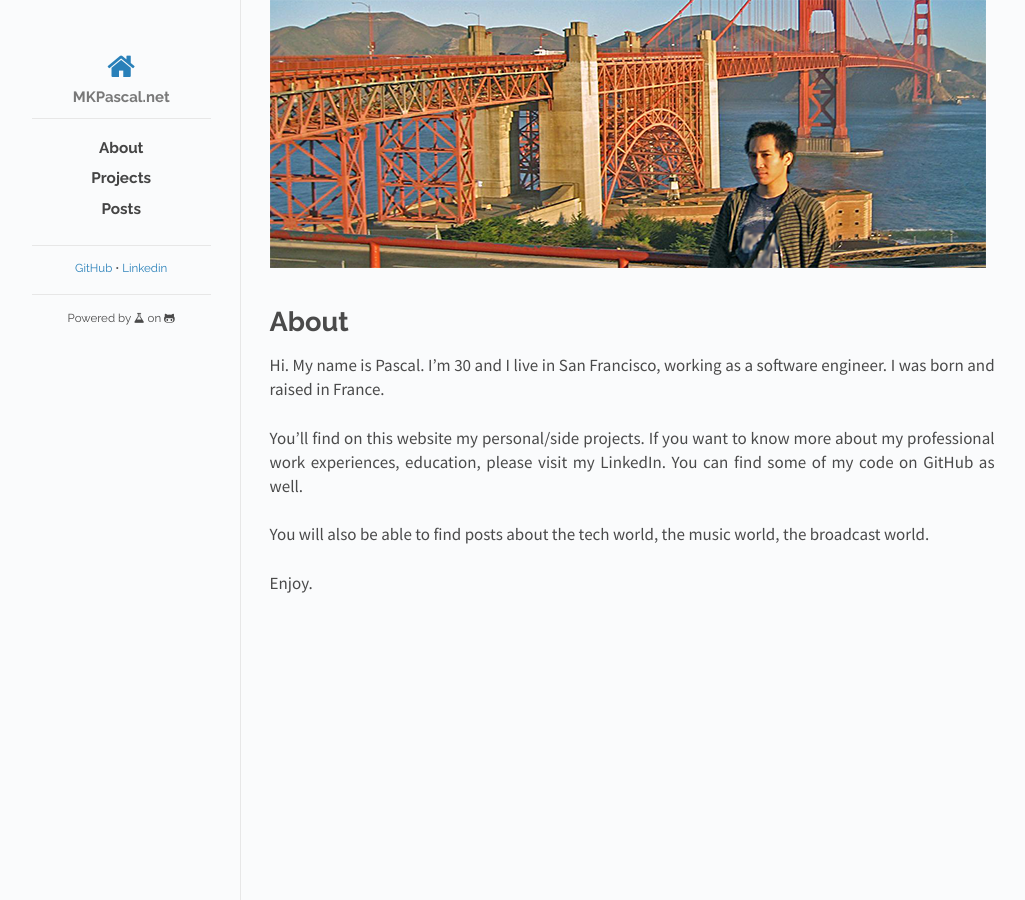
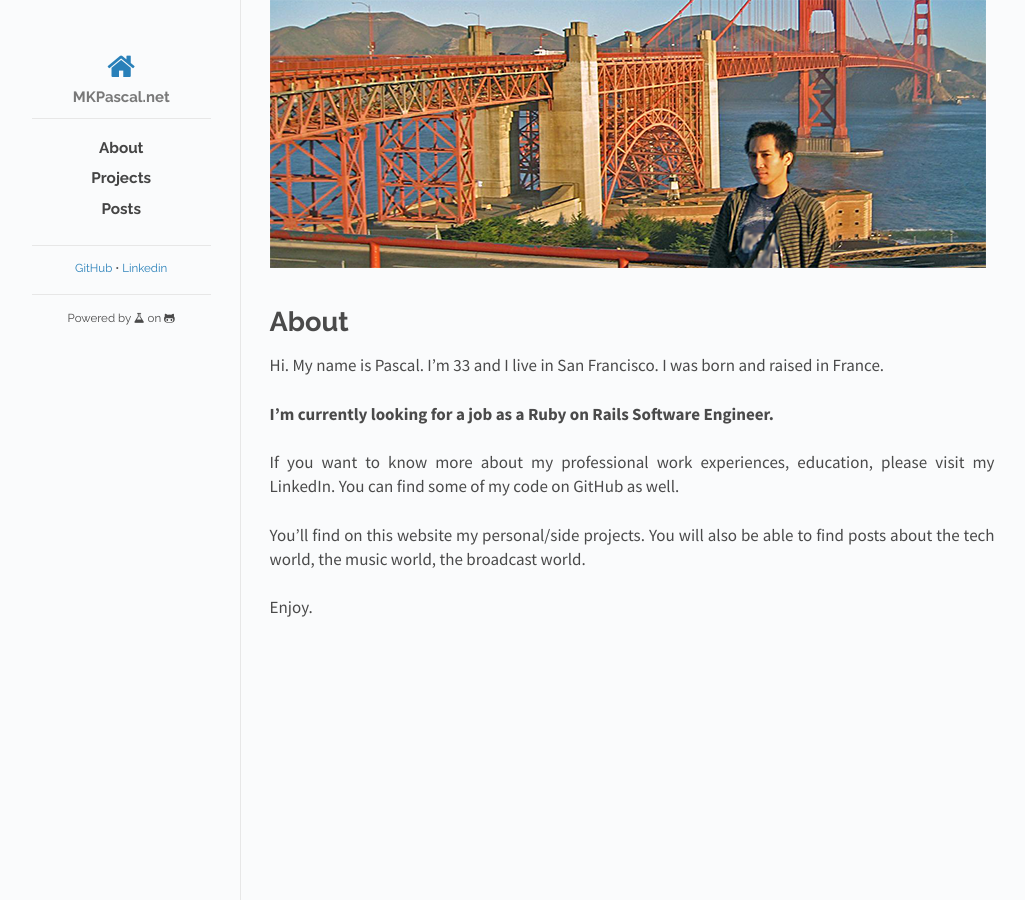
Before and after one commit to mkpascal/mkpascal.github.io, a Jekyll site: the page built from about.md, in a window 1280 px wide. Shown: the whole page, without its empty margins (118-1143 px from the left). Built offline with Jekyll 4.4.1, drawn with Linux system fonts in a browser that asks for light colours; nearby versions of some CDN libraries.

Commit message:
Update about.md

```diff
--- a/about.md
+++ b/about.md
@@ -5,10 +5,12 @@ cover: sf_cover.png
 permalink: /about/
 ---
 
-Hi. My name is Pascal. I’m 30 and I live in San Francisco, working as a software engineer. I was born and raised in France.
+Hi. My name is Pascal. I’m 33 and I live in San Francisco. I was born and raised in France.
 
-You'll find on this website my personal/side projects. If you want to know more about my professional work experiences, education, please visit my LinkedIn. You can find some of my code on GitHub as well.
+**I'm currently looking for a job as a Ruby on Rails Software Engineer.**
 
-You will also be able to find posts about the tech world, the music world, the broadcast world.
+If you want to know more about my professional work experiences, education, please visit my LinkedIn. You can find some of my code on GitHub as well.
+
+You'll find on this website my personal/side projects. You will also be able to find posts about the tech world, the music world, the broadcast world.
 
 Enjoy.
```
